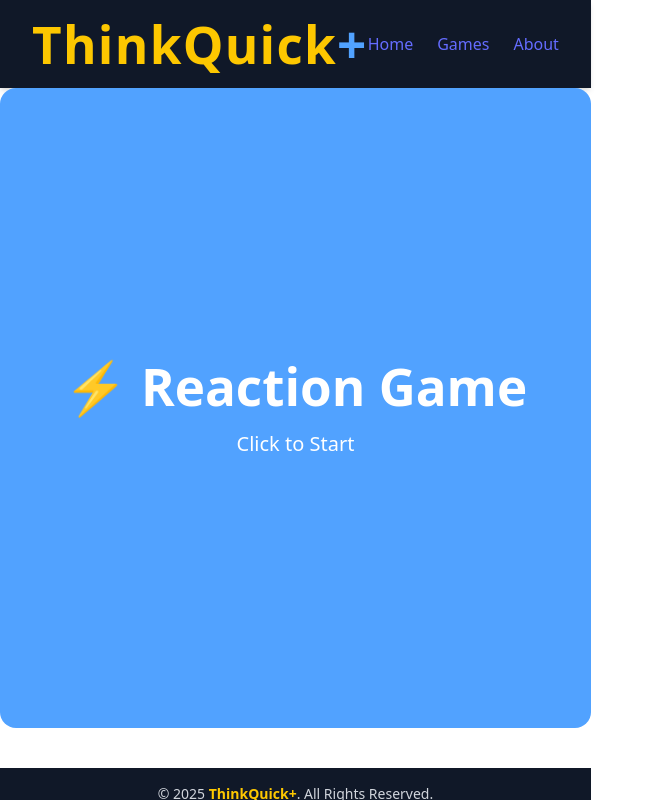
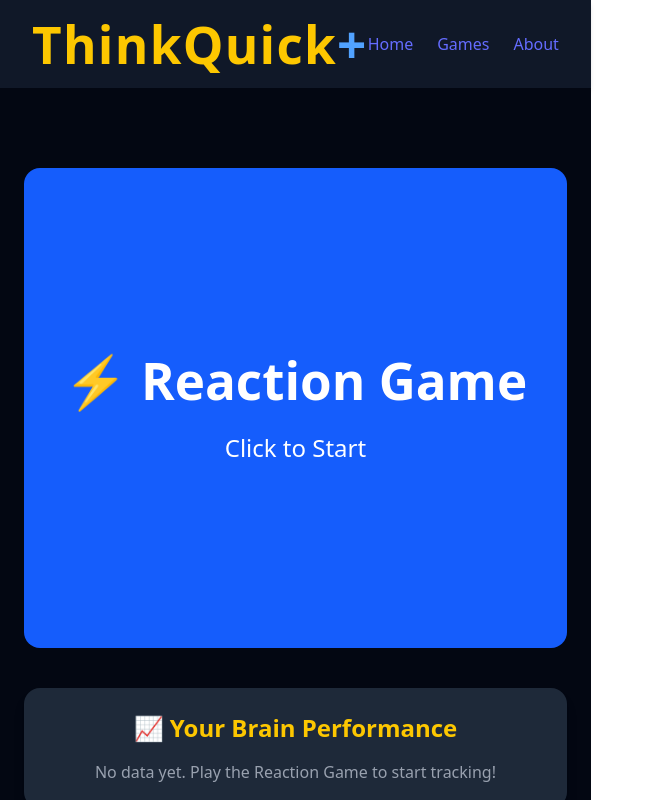
Before and after one commit to Subhani6697/thinkquick-plus, a React (Vite) app: page /reaction in a window 1280 px wide. Shown: the top 800 px of the page, without its empty margins (0-654 px from the left). Built offline with nearby package versions, Linux system fonts and the light colour scheme.

Commit message:
Reaction game done and added chart to visualize player performance

```diff
--- a/package.json
+++ b/package.json
@@ -12,7 +12,9 @@
   "dependencies": {
     "react": "^18.3.1",
     "react-dom": "^18.3.1",
-    "react-router-dom": "^7.9.5"
+    "react-icons": "^5.5.0",
+    "react-router-dom": "^7.9.5",
+    "recharts": "^3.4.1"
   },
   "devDependencies": {
     "@eslint/js": "^9.39.1",
--- /dev/null
+++ b/src/components/ProgressTracker.jsx
@@ -0,0 +1,74 @@
+import React, { useEffect, useState } from "react";
+import {
+  LineChart,
+  Line,
+  XAxis,
+  YAxis,
+  Tooltip,
+  CartesianGrid,
+  ResponsiveContainer,
+} from "recharts";
+
+const ProgressTracker = () => {
+  const [reactionHistory, setReactionHistory] = useState([]);
+  const [bestTime, setBestTime] = useState(null);
+
+  useEffect(() => {
+    const history = JSON.parse(localStorage.getItem("reactionHistory")) || [];
+    const best = JSON.parse(localStorage.getItem("bestTime"));
+    setReactionHistory(history);
+    setBestTime(best);
+  }, []);
+
+  return (
+    <div className="bg-gray-800 text-white rounded-2xl p-6 shadow-lg w-full max-w-4xl mx-auto mt-10">
+      <h2 className="text-2xl font-bold text-yellow-400 mb-4 text-center">
+        📈 Your Brain Performance
+      </h2>
+
+      {bestTime ? (
+        <>
+          <p className="text-center text-gray-300 mb-2">
+            <span className="font-semibold text-yellow-300">Best Reaction Time:</span> {bestTime} ms
+          </p>
+
+          {reactionHistory.length > 0 ? (
+            <div className="w-full h-64">
+              <ResponsiveContainer>
+                <LineChart data={reactionHistory}>
+                  <CartesianGrid strokeDasharray="3 3" stroke="#444" />
+                  <XAxis dataKey="attempt" stroke="#aaa" />
+                  <YAxis stroke="#aaa" />
+                  <Tooltip
+                    contentStyle={{
+                      backgroundColor: "#222",
+                      borderRadius: "8px",
+                      border: "1px solid #555",
+                    }}
+                  />
+                  <Line
+                    type="monotone"
+                    dataKey="time"
+                    stroke="#facc15"
+                    strokeWidth={3}
+                    dot={{ r: 4 }}
+                  />
+                </LineChart>
+              </ResponsiveContainer>
+            </div>
+          ) : (
+            <p className="text-gray-400 text-center">
+              Play a few games to see your progress here 📊
+            </p>
+          )}
+        </>
+      ) : (
+        <p className="text-gray-400 text-center">
+          No data yet. Play the Reaction Game to start tracking!
+        </p>
+      )}
+    </div>
+  );
+};
+
+export default ProgressTracker;
--- a/src/components/ReactionGame.jsx
+++ b/src/components/ReactionGame.jsx
@@ -1,4 +1,5 @@
 import React, { useState, useEffect } from "react";
+import ProgressTracker from "./ProgressTracker";
 
 const ReactionGame = () => {
   const [waiting, setWaiting] = useState(false);
@@ -37,6 +38,17 @@ const ReactionGame = () => {
       setReactionTime(time);
       setReady(false);
       setMessage(`Your reaction: ${time} ms. Click to try again.`);
+
+      // Save to localStorage
+      const history = JSON.parse(localStorage.getItem("reactionHistory")) || [];
+      const newAttempt = { attempt: history.length + 1, time };
+      const updated = [...history, newAttempt];
+      localStorage.setItem("reactionHistory", JSON.stringify(updated));
+
+      const best = JSON.parse(localStorage.getItem("bestTime"));
+      if (!best || time < best) {
+        localStorage.setItem("bestTime", JSON.stringify(time));
+      }
     }
   };
 
@@ -45,19 +57,24 @@ const ReactionGame = () => {
   }, [timeoutId]);
 
   return (
+    <div className="flex flex-col items-center justify-center min-h-screen bg-gray-950 text-white px-6">
       <div
         onClick={handleClick}
-      className={`flex flex-col items-center justify-center h-[80vh] w-full rounded-2xl transition-all duration-300 cursor-pointer ${
-        waiting ? "bg-red-400" : ready ? "bg-green-400" : "bg-blue-400"
+        className={`flex flex-col items-center justify-center h-[60vh] w-full max-w-3xl rounded-2xl transition-all duration-300 cursor-pointer ${
+          waiting ? "bg-red-500" : ready ? "bg-green-500" : "bg-blue-600"
         }`}
       >
-      <h1 className="text-3xl font-bold text-white mb-4">⚡ Reaction Game</h1>
-      <p className="text-xl text-white">{message}</p>
+        <h1 className="text-4xl font-extrabold mb-6">⚡ Reaction Game</h1>
+        <p className="text-2xl">{message}</p>
         {reactionTime && (
-        <p className="mt-2 text-lg text-white">
-          Best Time: <span className="font-semibold">{reactionTime} ms</span>
+          <p className="mt-2 text-lg text-gray-200">
+            Last Reaction: <span className="font-semibold">{reactionTime} ms</span>
           </p>
         )}
+      </div>
+
+      {/* Progress Tracker Below */}
+      <ProgressTracker />
     </div>
   );
 };
--- a/src/pages/Home.jsx
+++ b/src/pages/Home.jsx
@@ -9,7 +9,7 @@ const Home = () => {
       </h1>
       <p className="text-lg text-gray-300 max-w-xl mb-8">
         Train your brain with fun, fast, and interactive mini games. Improve your
-        focus, memory, and reflexes in minutes a day!
+        focus, memory, and reflexes in minutes a day!!!
       </p>
       <Link
         to="/dashboard"
```
Also changed, not shown: 1 other file (tests, documents, lock files or other folders). Lines whose indentation alone changed are shown as unchanged.
